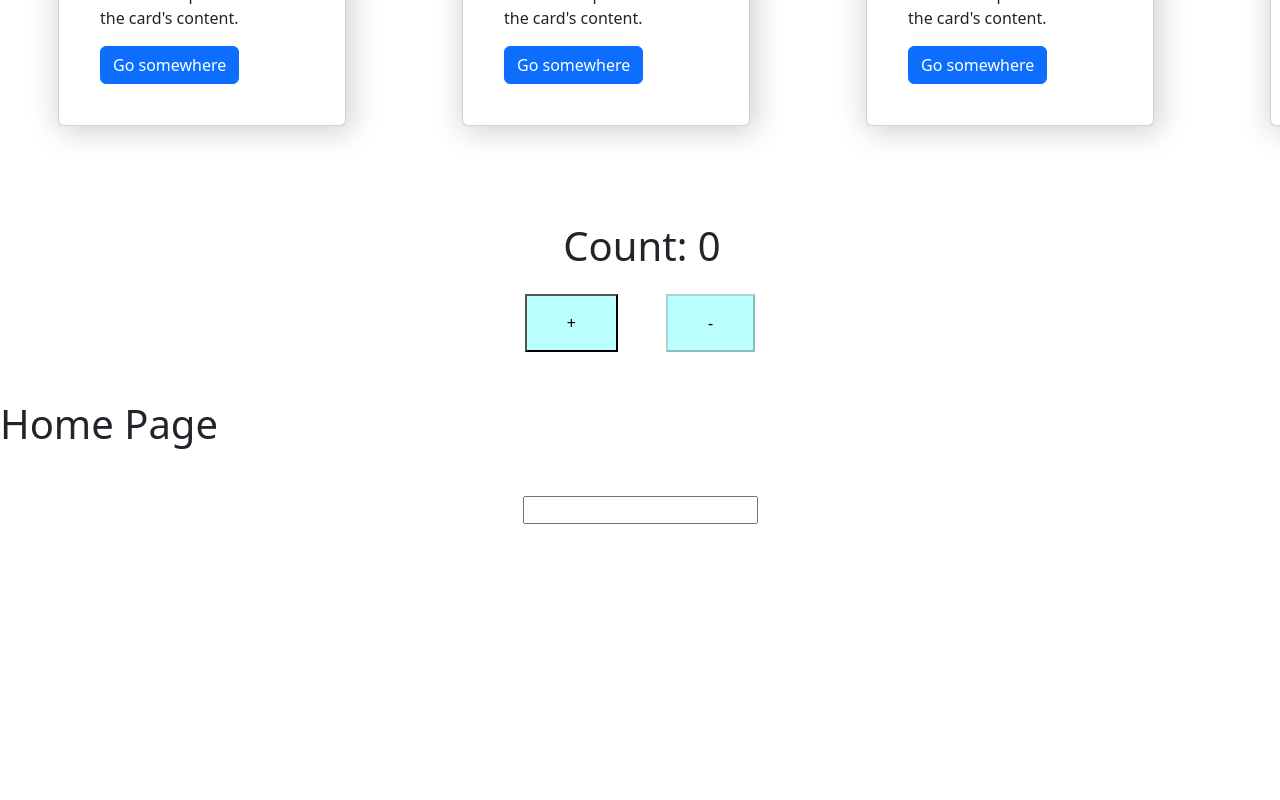
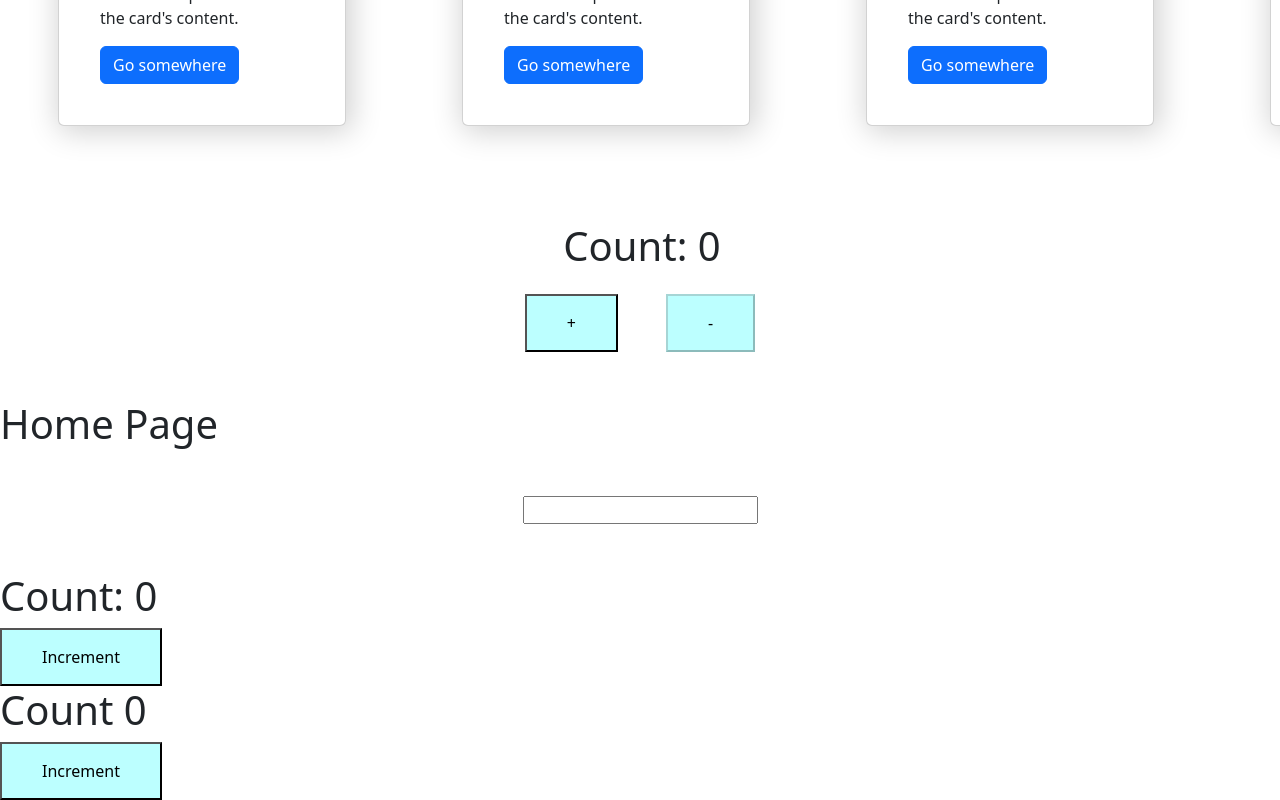
Before and after one commit to masirul-codify/react.js-practice, a React (Create React App) app: page / in a window 1280 px wide. Shown: the part 386-1186 px from the top of the page. Before the commit the page ends 958 px from the top, so only its background shows below. Built offline with nearby package versions, Linux system fonts and the light colour scheme.

Commit message:
21.Learn React Hooks | useState hook in Functional component

```diff
--- a/src/App.js
+++ b/src/App.js
@@ -11,6 +11,8 @@
 import States from './components/State';
 import ConditionalRenderings from './components/conditionalRendering/Render';
 import EventHandelerClass from './components/eventHandeler/Index';
+import Hook from './components/hooksUsestate/Hooks';
+import HooksFunctionalcom from './components/hooksUsestate/HooksFunctionalcom';
 import { FaFacebook,FaYoutube  } from "react-icons/fa6";
 import ReactBootstrap from './components/reactBootstrap/ReactBootstrap';
 
@@ -36,6 +38,8 @@
         <States />
         <ConditionalRenderings />
         <EventHandelerClass />
+        <Hook />
+        <HooksFunctionalcom />
     </div>
 }
 
--- a/src/components/eventHandeler/Index.js
+++ b/src/components/eventHandeler/Index.js
@@ -8,7 +8,7 @@
   this.state = {
      changedValue : ''
   }
-//   this.handleOnChange = this.handleOnChange.bind(this)
+//   this.handleOnChange = this.handleOnChange.bind(this);
 }
 
 
--- /dev/null
+++ b/src/components/hooksUsestate/Hooks.js
@@ -0,0 +1,29 @@
+import React, { Component } from 'react'
+
+export default class Hooks extends Component {
+
+    constructor(props) {
+      super(props)
+
+      this.state = {
+         count: 0
+      }
+    }
+
+    handleIncrement = () =>{
+        this.setState({
+            count : this.state.count + 1
+        })
+
+    }
+
+  render() {
+    const {count} = this.state
+    return (
+      <div>
+        <h1> Count: {count} </h1>
+        <button onClick={this.handleIncrement}>Increment</button>
+      </div>
+    )
+  }
+}
--- /dev/null
+++ b/src/components/hooksUsestate/HooksFunctionalcom.js
@@ -0,0 +1,15 @@
+import React, { useState } from 'react'
+
+export default function HooksFunctionalcom() {
+
+const [count,setcount] = useState(0)
+const handleIncrement = () => {
+    setcount(count + 1) ;
+}
+  return (
+    <div>
+        <h1>Count {count}</h1>
+      <button onClick={handleIncrement}> Increment </button>
+    </div>
+  )
+}
```
